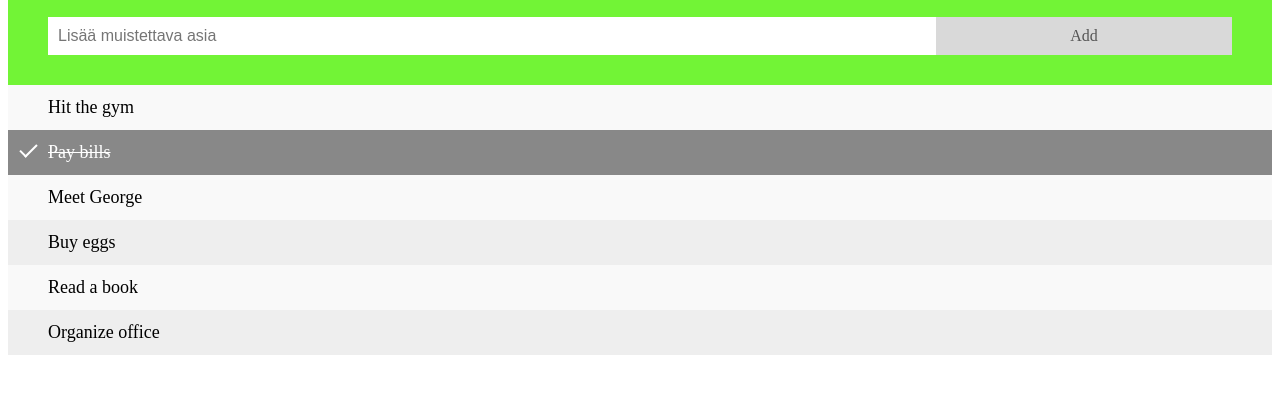
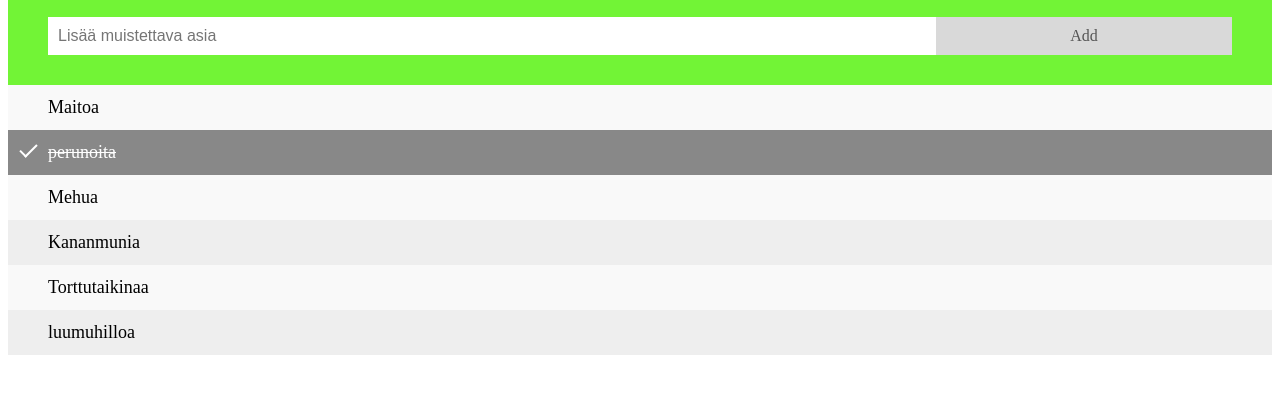
Before and after one commit to lanafabscoding/palvelinohjelmointikt, a plain HTML site: page todolist.html in a window 1280 px wide. Shown: the part 88-482 px from the top of the page. Drawn offline with Linux system fonts and the light colour scheme.

Commit message:
korjattu vähän koodin muotoilua

```diff
--- a/todolist.html
+++ b/todolist.html
@@ -2,7 +2,7 @@
 <head>
     <meta charset="utf-8">
     <meta http-equiv="X-UA-Compatible" content="IE=edge">
-    <title>Muistilista</title>
+    <title>Muistilistani</title>
     <meta name="description" content="">
     <meta name="viewport" content="width=device-width, initial-scale=1">
     <link rel="stylesheet" href="todolist.css">
@@ -14,10 +14,10 @@
 </div>
 
 <ul id="myUL">
-  <li>Hit the gym</li>
-  <li class="checked">Pay bills</li>
-  <li>Meet George</li>
-  <li>Buy eggs</li>
-  <li>Read a book</li>
-  <li>Organize office</li>
+  <li>Maitoa</li>
+  <li class="checked">perunoita</li>
+  <li>Mehua</li>
+  <li>Kananmunia</li>
+  <li>Torttutaikinaa</li>
+  <li>luumuhilloa</li>
 </ul>
```
Also changed, not shown: todolist.css (+4 -3 lines).
